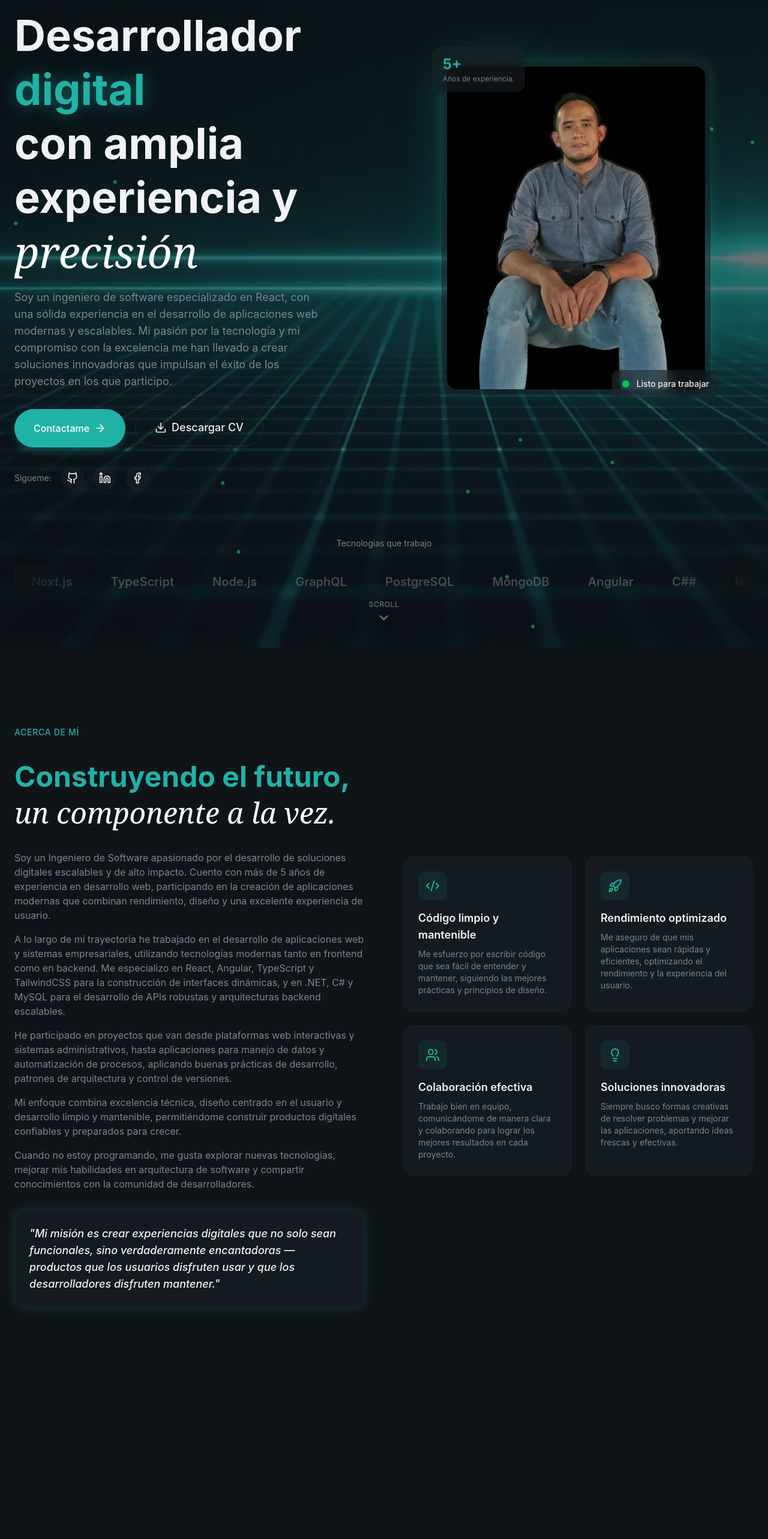
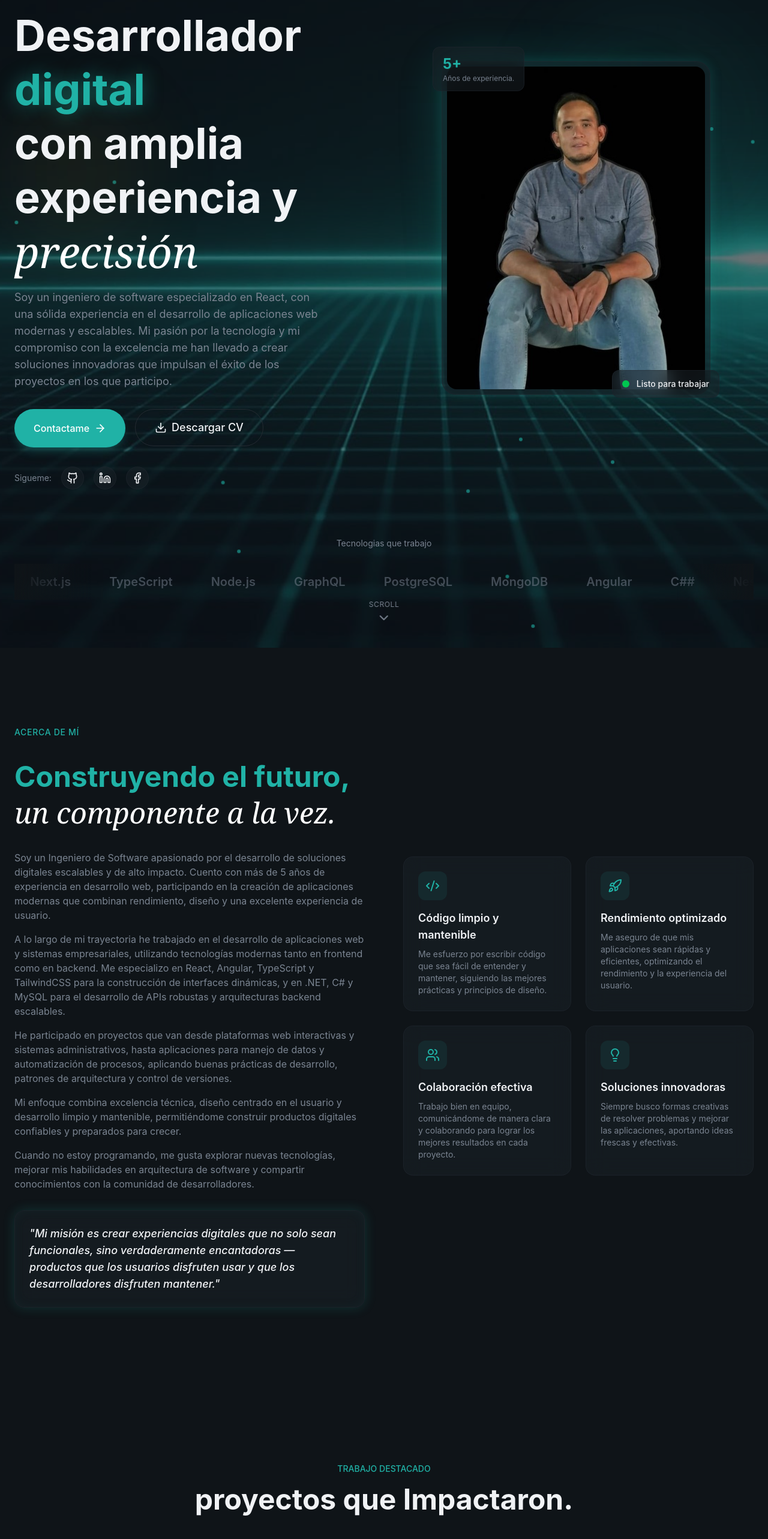
Before and after one commit to AntonioCastro12/portafolio, a React (Vite) app: page / in a window 1280 px wide. Shown: the part 184-2750 px from the top of the page at 60% size. Built offline with nearby package versions, Linux system fonts and the light colour scheme.

Commit message:
Proyectos

```diff
--- a/src/sections/Projects.jsx
+++ b/src/sections/Projects.jsx
@@ -1,11 +1,12 @@
 const projects = [
   {
     title: "Panel de tecnología financiera",
-        description: "Una plataforma integral de análisis financiero con visualización de datos en tiempo real, gestión de cartera e información basada en inteligencia artificial.",
+    description:
+      "Una plataforma integral de análisis financiero con visualización de datos en tiempo real, gestión de cartera e información basada en inteligencia artificial.",
     image: "/projects/project4.png",
     tags: ["React", "TypeScript", "NodeJS"],
-        link:"#",
-        github:"#"
+    link: "#",
+    github: "#",
   },
   {
     title: "E-Commerce Platform",
@@ -34,13 +35,26 @@ const projects = [
     link: "#",
     github: "#",
   },
-]
-
+];
 
 export const Projects = () => {
-    return(
+  return (
     <section id="projects" className="py-32 relativw overflow-hiden">
-        <div className="container mx-auto px-6 relative z-10"></div>
+      <div className="absolute top-1/4 right-0 w-96 h-96 bg-primary/5 rounded-full blur-3xl" />
+      <div className="absolute bottom-1/4 left-0 w-64 h-64 bg-highlight/5 rounded-full blur-3xl" />
+      <div className="container mx-auto px-6 relative z-10">
+
+        {/* Section Header*/}
+        <div className="text-center mx-auto max-w-3xl mb-16">
+          <span className="text-secondary-foreground text-sm font-medium tracking-winder uppercase animate-fade-in">
+            Trabajo Destacado
+          </span>
+          <h2 className="text-4xl md:text-5xl font-bold mt-4 mb-6 animate-fade-in animation-delay-100">
+            proyectos que
+            <span> Impactaron.</span>
+          </h2>
+        </div>
+      </div>
     </section>
-)
+  );
 };
```
Lines whose indentation alone changed are shown as unchanged.
